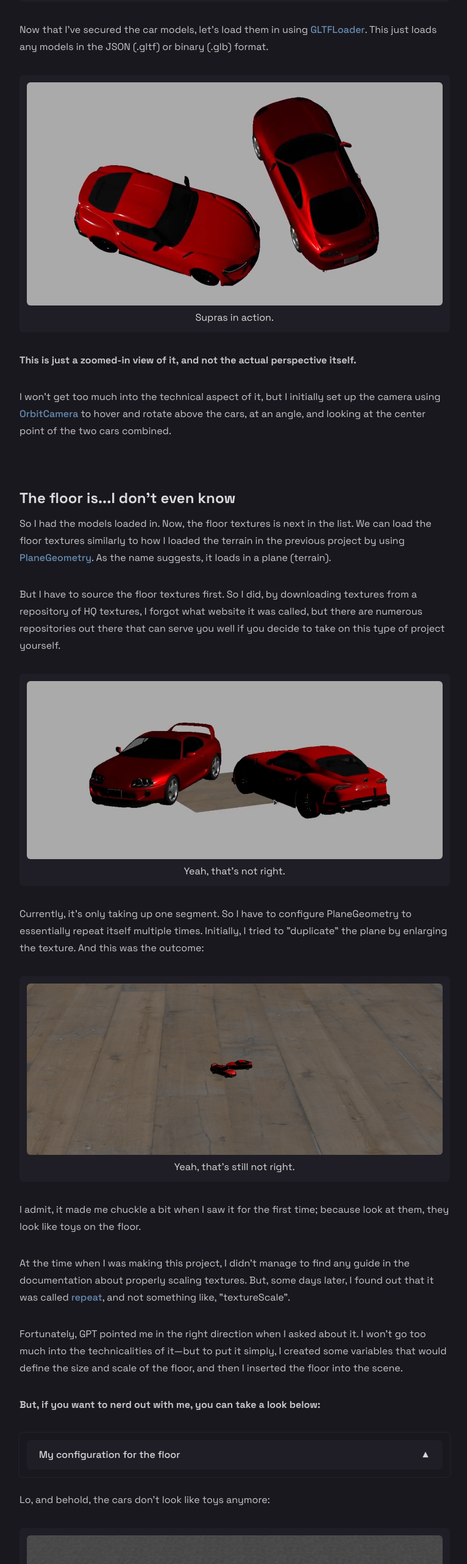
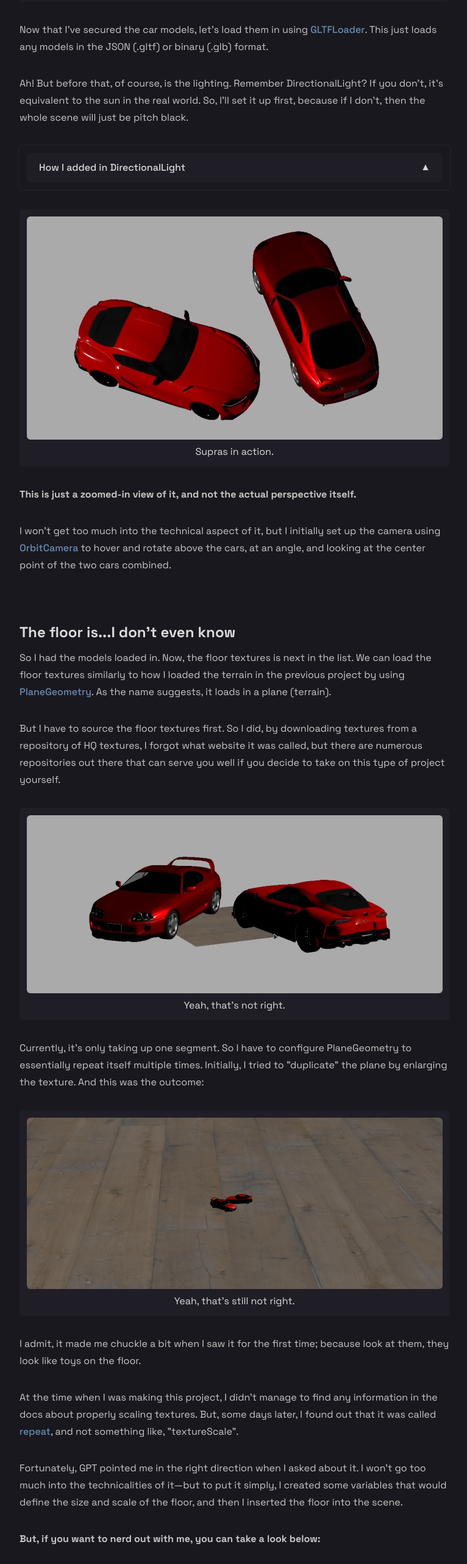
Before and after one commit to jdichh/portfolio-next, a Next.js app: page /blogs/gran-turismo-showroom in a window 1280 px wide. Shown: the part 3900-6465 px from the top of the page at 61% size, without its empty margins (274-1040 px from the left). Built offline with nearby package versions, Linux system fonts and the light colour scheme.

Commit message:
fixing filename inconsistencies, adjusted anims

```diff
--- a/src/components/accordion.tsx
+++ b/src/components/accordion.tsx
@@ -6,12 +6,14 @@ type AccordionProps = {
   children: ReactNode;
 };
 
-export default function Accordion({ title, children }: AccordionProps) {
+function Accordion({ title, children }: AccordionProps) {
   const LIGHTER_BG = "#1F1E26";
   const [isOpen, setIsOpen] = useState(false);
 
   return (
-    <div className={`w-full mx-auto mb-6 outline outline-2 outline-[#1F1E26] rounded-md p-3`}>
+    <div
+      className={`w-full mx-auto mb-6 outline outline-2 outline-[#1F1E26] rounded-md p-3`}
+    >
       <div className={`bg-[${LIGHTER_BG}] rounded-md`}>
         <button
           role="button"
@@ -44,6 +46,7 @@ export default function Accordion({ title, children }: AccordionProps) {
           </AnimatePresence>
         </button>
       </div>
+      <AnimatePresence>
         <motion.div
           id="accordion-panel"
           initial={{ height: 0, overflow: "hidden" }}
@@ -51,10 +54,19 @@ export default function Accordion({ title, children }: AccordionProps) {
             height: isOpen ? "auto" : 0,
             overflow: isOpen ? "visible" : "hidden",
           }}
-        transition={{ duration: 0.5 }}
+          transition={{ duration: 0.2 }}
+        >
+          <motion.div
+            initial={{ opacity: 0 }}
+            animate={{ opacity: 1 }}
+            transition={{ duration: 0.15, delay: 2 }}
           >
             {children}
           </motion.div>
+        </motion.div>
+      </AnimatePresence>
     </div>
   );
 }
+
+export default React.memo(Accordion)
--- a/src/pages/PostsPage.tsx
+++ b/src/pages/PostItem.tsx
@@ -3,23 +3,24 @@
 import React from "react";
 import { posts } from "@/lib/data";
 import { motion } from "framer-motion";
-import Post from "./PostsBoilerplate";
+import PostsBoilerplate from "./PostsBoilerplate";
 
-export default function Posts() {
+export default function PostItem() {
   return (
     <motion.section
       className="px-0 w-full"
-      id="works"
+      id="blogs"
       initial={{ y: 100, opacity: 0 }}
       animate={{ y: 0, opacity: 1 }}
       transition={{ delay: 0.5, ease: [0.22, 1, 0.36, 1] }}
       >
 
-      {posts.map((blog, index) => (
+      {posts.map((post, index) => (
         <React.Fragment key={index}>
-          <Post {...blog} />
+          <PostsBoilerplate {...post} />
         </React.Fragment>
       ))}
     </motion.section>
+
   );
 }
--- a/src/pages/PostsBoilerplate.tsx
+++ b/src/pages/PostsBoilerplate.tsx
@@ -5,7 +5,7 @@ import { motion } from "framer-motion";
 
 type PostProps = (typeof posts)[number];
 
-export default function Post({ name, description, date, link }: PostProps) {
+export default function PostsBoilerplate({ name, description, date, link }: PostProps) {
   const ON_HOVER_SCALE = 1.015;
 
   return (
--- a/src/pages/PostsHeader.tsx
+++ b/src/pages/PostsHeader.tsx
@@ -22,7 +22,7 @@ const BlogHeader: React.FC<RouteHeaderProps> = ({
       className={`z-[98] relative w-full font-semibold ${spaceGrotesk.className}`}
       initial={{ y: -50, opacity: 0 }}
       animate={{ y: 0, opacity: 1 }}
-      transition={{ delay: 0.5, ease: [0.22, 1, 0.36, 1] }}
+      transition={{ delay: 1, ease: [0.22, 1, 0.36, 1] }}
     >
       <div className="fixed border-b-2 border-[#6E99C4] backdrop-blur bg-opacity-80 bg-[#19181E] top-0 h-16 w-full" />
       <nav className="fixed flex justify-between items-center w-full max-w-[700px] mx-auto left-1/2 -translate-x-[50%] px-4 h-16">
--- a/src/pages/RouteFooter.tsx
+++ b/src/pages/RouteFooter.tsx
@@ -17,7 +17,7 @@ export default function RouteFooter() {
       className={`mt-6 mx-auto border-t-2 w-full max-w-[700px] font-semibold border-[#6E99C4] ${spaceGrotesk.className}`}
       initial={{ y: 50, opacity: 0 }}
       animate={{ y: 0, opacity: 1 }}
-      transition={{ delay: 0.75, ease: [0.22, 1, 0.36, 1] }}
+      transition={{ delay: 1, ease: [0.22, 1, 0.36, 1] }}
     >
       <div className="grid grid-cols-3 items-center my-6 font-semibold w-full max-w-[700px] mx-auto">
         <motion.span className="text-base text-center flex justify-center sm:text-lg">
--- a/src/pages/RouteHeader.tsx
+++ b/src/pages/RouteHeader.tsx
@@ -22,7 +22,7 @@ const RouteHeader: React.FC<RouteHeaderProps> = ({
       className={`z-[98] relative w-full font-semibold ${spaceGrotesk.className}`}
       initial={{ y: -50, opacity: 0 }}
       animate={{ y: 0, opacity: 1 }}
-      transition={{ delay: 0.75, ease: [0.22, 1, 0.36, 1] }}
+      transition={{ delay: 1, ease: [0.22, 1, 0.36, 1] }}
     >
       <div className="fixed border-b-2 border-[#6E99C4] backdrop-blur bg-opacity-80 bg-[#19181E] top-0 h-16 w-full" />
       <nav className="fixed flex justify-between items-center w-full max-w-[700px] mx-auto left-1/2 -translate-x-[50%] px-4 h-16">
--- /dev/null
+++ b/src/pages/blogs/gran-turismo-showroom/directionalLightSnippet.tsx
@@ -0,0 +1,34 @@
+import React from "react";
+import SyntaxHighlighter from "react-syntax-highlighter/dist/cjs/prism";
+import dracula from "react-syntax-highlighter/dist/cjs/styles/prism/dracula";
+
+export default function DirectionalLightSnippet() {
+  const codeSnippet = `const DL_INTENSITY = 0.075;
+const directionalLight = new THREE.DirectionalLight(0xffffff, DL_INTENSITY);
+directionalLight.position.set(0, 36, 0);
+scene.add(directionalLight);
+
+directionalLight.castShadow = true;
+directionalLight.shadow.camera.near = 10;
+directionalLight.shadow.camera.far = 100;
+directionalLight.shadow.camera.left = -50;
+directionalLight.shadow.camera.right = 50;
+directionalLight.shadow.camera.top = 50;
+directionalLight.shadow.camera.bottom = -50;
+directionalLight.shadow.mapSize.width = 512;
+directionalLight.shadow.mapSize.height = 512;`;
+  return (
+    <SyntaxHighlighter
+      language="javascript"
+      style={dracula}
+      customStyle={{
+        fontSize: "12px",
+        background: "#1F1E26",
+        marginTop: "0.5rem",
+        borderRadius: "0.375rem",
+      }}
+    >
+      {codeSnippet}
+    </SyntaxHighlighter>
+  );
+}
--- a/src/pages/blogs/gran-turismo-showroom/codeSnippet.tsx
+++ b/src/pages/blogs/gran-turismo-showroom/floorSnippet.tsx
@@ -2,7 +2,7 @@ import React from "react";
 import SyntaxHighlighter from "react-syntax-highlighter/dist/cjs/prism";
 import dracula from "react-syntax-highlighter/dist/cjs/styles/prism/dracula";
 
-export default function CodeSnippet() {
+export default function FloorSnippet() {
   const codeSnippet = `const FLOOR_TEX = "./assets/floor/concrete1k/Concrete042A_1K_Color.png";
 const DISPLACEMENT_MAP = "./assets/floor/concrete1k/Concrete042A_1K_Displacement.png";
 const NORMAL_GL = "./assets/floor/concrete1k/Concrete042A_1K_NormalGL.png";
--- a/src/pages/blogs/gran-turismo-showroom/index.tsx
+++ b/src/pages/blogs/gran-turismo-showroom/index.tsx
@@ -5,10 +5,12 @@ import PostsHeader from "@/pages/PostsHeader";
 import RouteFooter from "@/pages/RouteFooter";
 import Image from "next/image";
 import Head from "next/dist/shared/lib/head";
+import Accordion from "@/components/accordion";
+import FloorSnippet from "./floorSnippet";
 import { motion } from "framer-motion";
 import { Space_Grotesk } from "next/font/google";
-import Accordion from "@/components/accordion";
-import CodeSnippet from "./codeSnippet";
+import ShadowSnippet from "./shadowSnippet";
+import DirectionalLightSnippet from "./directionalLightSnippet";
 
 const spaceGrotesk = Space_Grotesk({ subsets: ["latin"] });
 
@@ -236,6 +238,28 @@ export default function index() {
               format.
             </p>
 
+            <p className="leading-7 mb-8 opacity-90">
+              Ah! But before that, of course, is the lighting. Remember
+              DirectionalLight? If you don't, it's equivalent to the sun in the
+              real world. So, I'll set it up first, because if I don't, then the
+              whole scene will just be pitch black.
+            </p>
+
+            <Accordion title="How I added in DirectionalLight">
+              <DirectionalLightSnippet />
+
+              <div className="leading-7 my-4 opacity-90 w-11/12 mx-auto code-snippet">
+                <h2 className="text-xl sm:text-2xl font-bold my-3 ">
+                  Quick Rundown
+                </h2>
+                <ul className="list-disc">
+                  <li className="mb-3">
+                    I set a constant value of 0.0.75 for the <code>DIRECTIONAL_LIGHT_INTENSITY</code>.
+                  </li>
+                </ul>
+              </div>
+            </Accordion>
+
             <figure className={`bg-[${FIGURE_BG}] p-3 rounded-md my-8 mx-auto`}>
               <Image
                 src="/article-files/gran-turismo-showroom/supra_models.png"
@@ -341,8 +365,8 @@ export default function index() {
 
             <p className="leading-7 mb-8 opacity-90">
               At the time when I was making this project, I didn't manage to
-              find any guide in the documentation about properly scaling
-              textures. But, some days later, I found out that it was called{" "}
+              find any information in the docs about properly scaling textures.
+              But, some days later, I found out that it was called{" "}
               <a
                 href="https://threejs.org/docs/#api/en/textures/Texture.repeat"
                 target="_blank"
@@ -368,11 +392,11 @@ export default function index() {
             </p>
 
             <Accordion title="My configuration for the floor">
-              <CodeSnippet />
+              <FloorSnippet />
 
               <div className="leading-7 my-4 opacity-90 w-11/12 mx-auto code-snippet">
                 <h2 className="text-xl sm:text-2xl font-bold my-3 ">
-                  Quick Breakdown
+                  Quick Rundown
                 </h2>
                 <ul className="list-disc">
                   <li className="mb-3">
@@ -473,18 +497,51 @@ export default function index() {
             </p>
 
             <p className="leading-7 mb-8 opacity-90">
-              Well not really, I'm spreading misinformation. I just
-              couldn't think of a better transition.
+              <strong>
+                Well not really, I'm spreading misinformation. I just couldn't
+                think of a better transition.
+              </strong>
             </p>
 
             <p className="leading-7 mb-8 opacity-90">
-              From that point on, I decided to change the direction I was going
-              towards; I decided that I should create a showroom inspired by
-              modern Gran Turismo games. And maybe, this could be used as a
-              reference for a future project if I do ever get to work with a
-              manufacturer.
+              Anyway, I decided to change the direction I was going towards. I
+              decided that I should create a showroom inspired by modern Gran
+              Turismo games. And maybe, this could be used as a reference for a
+              future project if I do ever get to work with a manufacturer. But
+              right now, one can only dream, huh?
+            </p>
+          </section>
+
+          <section id="section8">
+            <h2 className="text-xl sm:text-2xl font-bold mt-20 mb-3">
+              My shadow, my shadow's stuck!
+            </h2>
+
+            <p className="leading-7 mb-8 opacity-90">
+              To repeat, I've managed to set up the lighting, the floor with the
+              correct settings, and the car models. However, there are no
+              shadows yet. So I'll enable it quickly.
             </p>
 
+            <Accordion title="How I loaded my model and shadows for it">
+              <ShadowSnippet />
+
+              <div className="leading-7 my-4 opacity-90 w-11/12 mx-auto code-snippet">
+                <h2 className="text-xl sm:text-2xl font-bold my-3 ">
+                  Quick Rundown
+                </h2>
+                <ul className="list-disc">
+                  <li className="mb-3">
+                    The code starts by using a <code>Promise.all()</code>{" "}
+                    function to load a 3D car model file, specifically a Toyota
+                    Supra in GLB format. The <code>loader.load()</code> a new
+                    instance of the <code>GLTFLoader</code> class, is used to
+                    load the model file, and it waits for the loading to finish
+                    before moving on. But that's a topic for later.
+                  </li>
+                </ul>
+              </div>
+            </Accordion>
           </section>
         </article>
       </motion.main>
--- /dev/null
+++ b/src/pages/blogs/gran-turismo-showroom/shadowSnippet.tsx
@@ -0,0 +1,52 @@
+import React from "react";
+import SyntaxHighlighter from "react-syntax-highlighter/dist/cjs/prism";
+import dracula from "react-syntax-highlighter/dist/cjs/styles/prism/dracula";
+
+export default function ShadowSnippet() {
+  const codeSnippet = `const loader = new GLTFLoader();
+  Promise.all([
+  new Promise((resolve) => loader.load("/assets/cars/toy_sup_red.glb", resolve)),
+]).then(([gltf1]) => {
+
+  // Car Model Setup
+  car1 = gltf1.scene;
+
+  // Default setting
+  car1.position.y = -0.75;
+
+  // Toyota Supra scale
+  car1.scale.set(1.5, 1.5, 1.5);
+
+  // Setting up shadow according to the car's meshes.
+  car1.castShadow = true;
+  car1.traverse((child) => {
+    if (child.isMesh) {
+      child.castShadow = true;
+      child.receiveShadow = true;
+    }
+  });
+
+  scene.add(car1);
+
+  loadingSpinner.style.display = 'none';
+  canvas.style.display = 'block';
+
+  showOnCanvas();
+}).catch((error) => {
+  console.error("Error loading car model:", error);
+});`;
+  return (
+    <SyntaxHighlighter
+      language="javascript"
+      style={dracula}
+      customStyle={{
+        fontSize: "12px",
+        background: "#1F1E26",
+        marginTop: "0.5rem",
+        borderRadius: "0.375rem",
+      }}
+    >
+      {codeSnippet}
+    </SyntaxHighlighter>
+  );
+}
--- a/src/pages/blogs/index.tsx
+++ b/src/pages/blogs/index.tsx
@@ -4,9 +4,9 @@ import React from "react";
 import RouteHeader from "../RouteHeader";
 import RouteFooter from "@/pages/RouteFooter";
 import Head from "next/dist/shared/lib/head";
+import PostItem from "../PostItem";
 import { motion } from "framer-motion";
 import { Space_Grotesk } from "next/font/google";
-import Posts from "../PostsPage";
 
 const spaceGrotesk = Space_Grotesk({ subsets: ["latin"] });
 
@@ -36,7 +36,7 @@ export default function index() {
           </h1>
         </div>
 
-        <Posts />
+        <PostItem />
       </motion.main>
       <RouteFooter />
     </>
--- a/src/pages/blogs/my-first-shenanigans-in-3d/index.tsx
+++ b/src/pages/blogs/my-first-shenanigans-in-3d/index.tsx
@@ -736,7 +736,7 @@ export default function index() {
                 whileTap={{ scale: ON_TAP_SCALE }}
                 transition={{ duration: 0.05 }}
               >
-                Dev't Videos
+                Dev Videos
               </motion.a>
             </div>
           </section>
```
Also changed, not shown: public/article-files/gran-turismo-showroom/shadows.png (added), 1 other file (tests, documents, lock files or other folders). Lines whose indentation alone changed are shown as unchanged.
